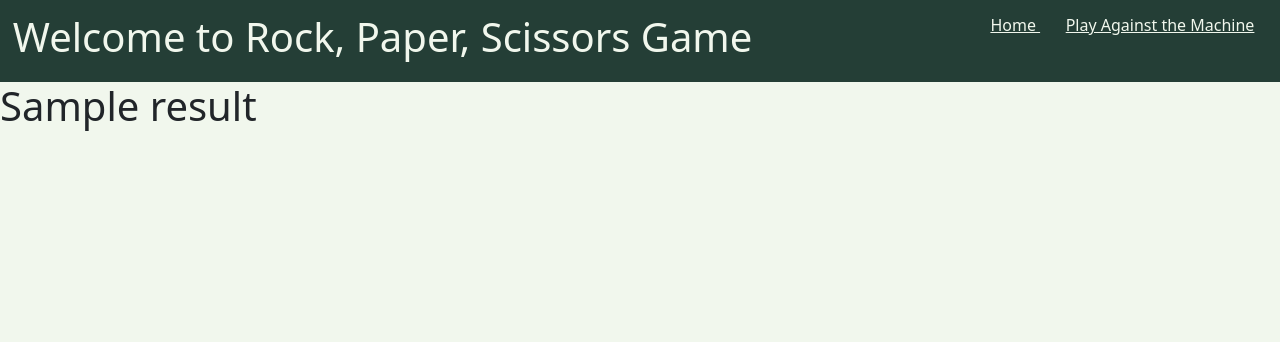
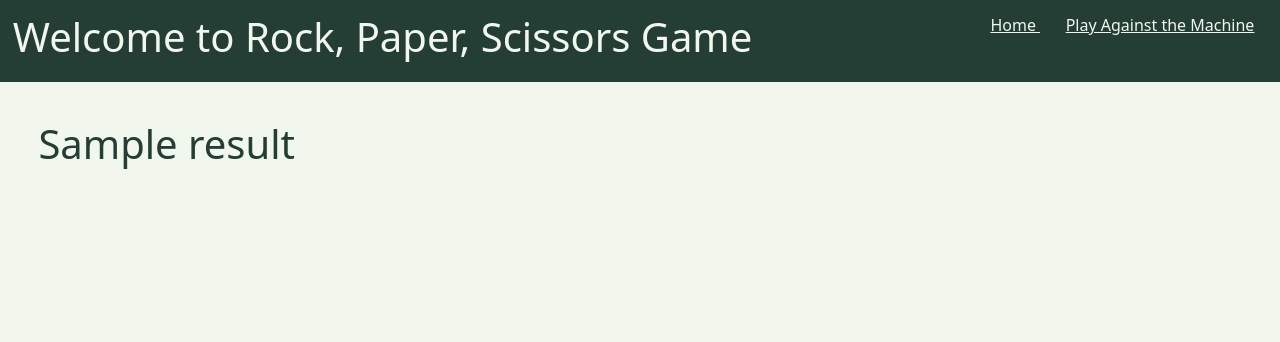
Before and after one commit to sandramolina/wk3_weekend_homework, a Flask app: template templates/result.html in a window 1280 px wide. Shown: the top 342 px of the page. Run offline with Flask 2, Linux system fonts and the light colour scheme; the template is opened without the code that fills it: most values are stand-ins (such as "Sample title", 1, 10 or a date in 2020).

Commit message:
adds stylying  to result page

```diff
--- a/static/main.css
+++ b/static/main.css
@@ -48,9 +48,14 @@ a {
 
 #nav-list {
     list-style: none;
-    color: white;
+    color: #F1F7ED;;
 }
 
 input {
     background-color: #E0EEC6 !important;
 }
+
+#result-text{
+    color: #243E36;
+    padding: 3vw;
+}
--- a/templates/result.html
+++ b/templates/result.html
@@ -1,5 +1,5 @@
 {% extends "base.html" %}
 
 {% block content %}
-<h1>{{result}}</h1>
+<h1 id="result-text">{{result}}</h1>
 {% endblock %}
```
Also changed, not shown: templates/index.html (+4 -4 lines).
